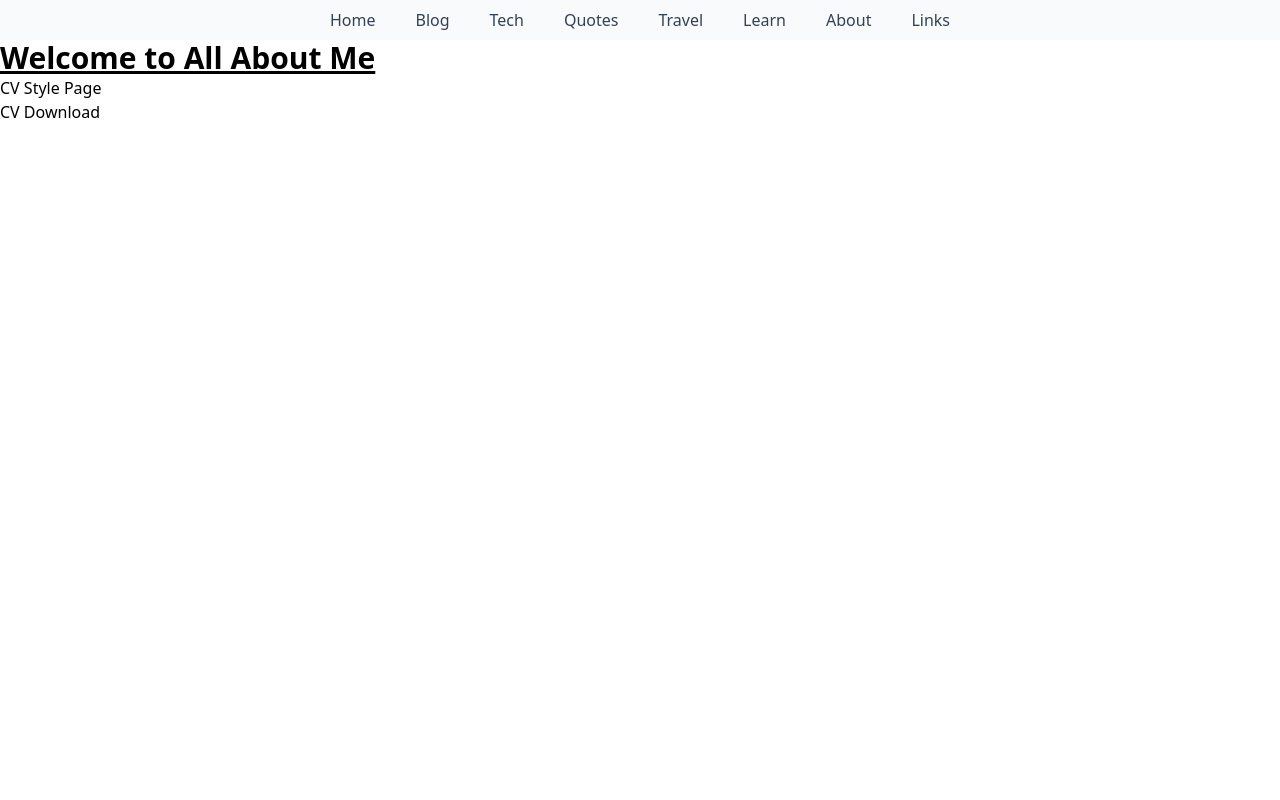
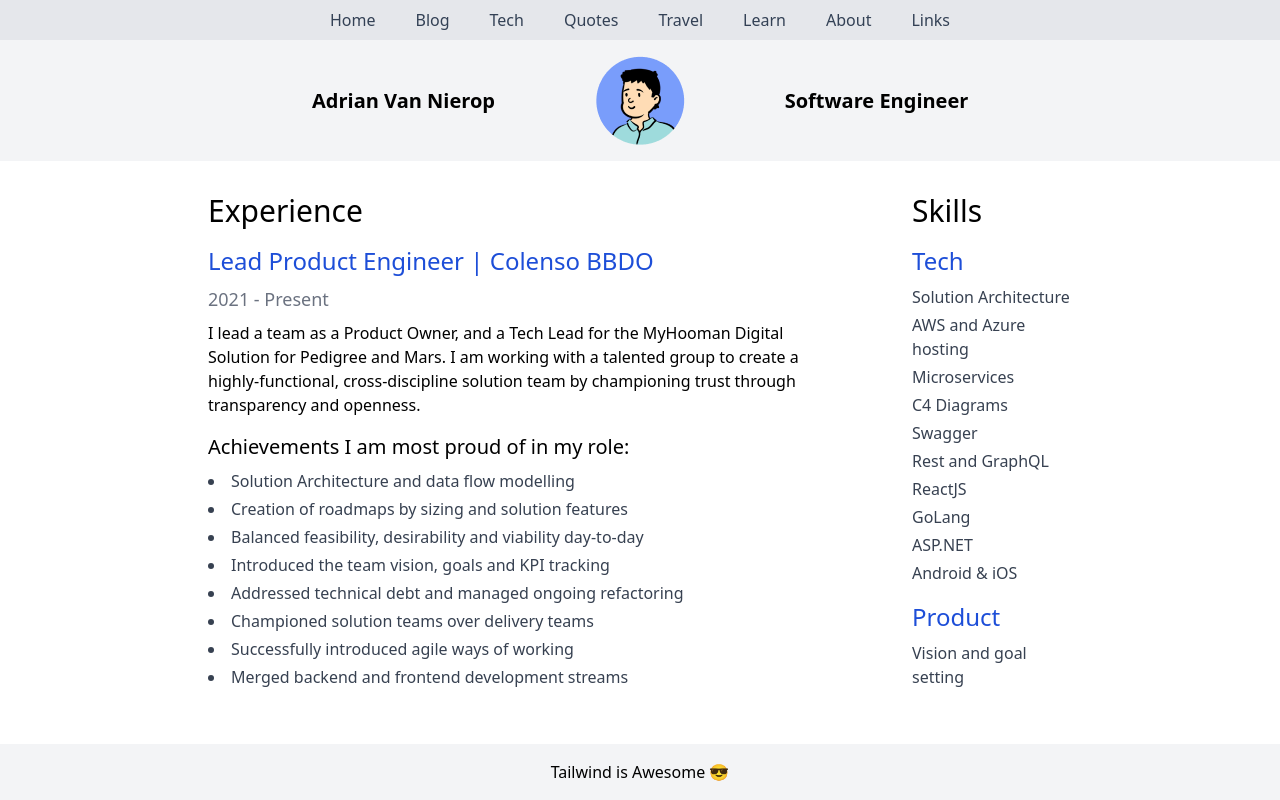
Before and after one commit to AdrianDevs/Ideas, a SvelteKit app: page / in a window 1280 px wide. Built offline with nearby package versions, Linux system fonts and the light colour scheme.

Commit message:
Created desktop view of CV

```diff
--- a/src/routes/+layout.svelte
+++ b/src/routes/+layout.svelte
@@ -13,9 +13,8 @@
 	];
 </script>
 
-<div class="flex flex-col">
-	<div class="collapse sm:visible">
-		<div class="flex min-w-640 justify-center space-x-4 bg-gray-50">
+<div class="flex h-screen flex-col">
+	<header class="collapse flex min-w-640 justify-center space-x-4 bg-gray-200 px-4 sm:visible">
 		{#each navItems as navItem (navItem.id)}
 			<a
 				href={navItem.url}
@@ -23,9 +22,44 @@
 				>{navItem.id}</a
 			>
 		{/each}
-		</div>
+	</header>
+	<main class="collapse flex-1 overflow-y-auto sm:visible">
 		<slot />
-	</div>
+	</main>
+
 	<div class="collapse xs:visible sm:collapse ">Too small</div>
 	<div class="visible xs:collapse">So smol</div>
+
+	<footer class="collapse bg-gray-100 py-4 text-center text-black sm:visible">
+		Tailwind is Awesome 😎
+	</footer>
 </div>
+
+<!-- <div>
+<div class="collapse sm:visible">Just right</div>
+<div class="collapse xs:visible sm:collapse ">Too small</div>
+<div class="visible xs:collapse">So smol</div>
+</div> -->
+
+<!-- <div class="flex flex-col h-screen">
+  <header class="py-5 bg-gray-700 text-white text-center">
+    Sticky Header and Footer with Tailwind
+  </header>
+  <main class="flex-1 overflow-y-auto p-5">
+    What is Lorem Ipsum? Lorem Ipsum is simply dummy text of the printing
+    and typesetting industry. Lorem Ipsum has been the industry's standard
+    dummy text ever since the 1500s, when an unknown printer took a galley
+    of type and scrambled it to make a type specimen book. It has survived
+    not only five centuries, but also the leap into electronic typesetting,
+    the 1914 translation by H. Rackham.
+  </main>
+  <footer class="py-5 bg-gray-700 text-center text-white">
+    Tailwind is Awesome 😎
+  </footer>
+</div> -->
+
+<!-- <div>
+  <header class="sticky top-0 z-50"></header>
+  <main class=relative></main>
+  <footer></footer>
+</div> -->
--- a/src/routes/+page.svelte
+++ b/src/routes/+page.svelte
@@ -1,10 +1,195 @@
+<script>
+	import me from '$lib/images/me.png';
+</script>
+
 <svelte:head>
 	<title>Home</title>
 	<meta name="description" content="A web-app all about me" />
 </svelte:head>
 
-<div>
-	<h1 class="text-3xl font-bold underline">Welcome to All About Me</h1>
-	<h2>CV Style Page</h2>
-	<h2>CV Download</h2>
-</div>
+<!-- <section class="flex-cols-3 mt-4 flex items-center justify-center justify-items-center gap-x-16">
+	<h1 class="justify-self-center">Adrian Van Nierop</h1>
+	<picture class="w-24 flex-none justify-self-center">
+		<img class="object-center" alt="profile of me" src={me} />
+	</picture>
+
+	<h1 class="justify-self-center">Software Engineer</h1>
+</section> -->
+
+<section class="flex-cols-3 flex justify-center gap-x-8 bg-gray-100 py-4">
+	<h1 class="w-320 flex-initial self-center text-center text-xl font-bold text-black">
+		Adrian Van Nierop
+	</h1>
+
+	<picture class="flex-none">
+		<img class="object-center" alt="profile of me" src={me} />
+	</picture>
+
+	<h1 class="w-320  flex-initial self-center text-center text-xl font-bold text-black">
+		Software Engineer
+	</h1>
+</section>
+
+<section class="flex-cols-2 mt-8 flex justify-center gap-x-16">
+	<div class="w-640 flex-initial space-y-2">
+		<h2 class="text-3xl">Experience</h2>
+
+		<div>
+			<h3 class="mt-4 mb-2 text-2xl text-blue-700">Lead Product Engineer | Colenso BBDO</h3>
+			<h5 class="mb-2 text-lg text-gray-500">2021 - Present</h5>
+			<p>
+				I lead a team as a Product Owner, and a Tech Lead for the MyHooman Digital Solution for
+				Pedigree and Mars. I am working with a talented group to create a highly-functional,
+				cross-discipline solution team by championing trust through transparency and openness.
+			</p>
+			<h4 class="mt-4 mb-2 text-xl">Achievements I am most proud of in my role:</h4>
+			<ul class="list-inside list-disc space-y-1 text-gray-700">
+				<li>Solution Architecture and data flow modelling</li>
+				<li>Creation of roadmaps by sizing and solution features</li>
+				<li>Balanced feasibility, desirability and viability day-to-day</li>
+				<li>Introduced the team vision, goals and KPI tracking</li>
+				<li>Addressed technical debt and managed ongoing refactoring</li>
+				<li>Championed solution teams over delivery teams</li>
+				<li>Successfully introduced agile ways of working</li>
+				<li>Merged backend and frontend development streams</li>
+				<li>Integrated UX and UI designers into the development team</li>
+				<li>Set a briefing standard for the solution team</li>
+				<li>Streamlined actioning user feedback</li>
+				<li>Set the standard for documentation using user stories</li>
+				<li>Introduced behaviour-driven development using Gherkin</li>
+				<li>Achieved ISO compliance in the team</li>
+				<li>Set a standard branching, testing and release strategy</li>
+				<li>Continuously mentored and upskilled team members</li>
+			</ul>
+		</div>
+
+		<div>
+			<h3 class="mt-4 mb-2 text-2xl text-blue-700">Digital Experience Analyst | ASB</h3>
+			<h5 class="mb-2text-lg text-gray-500">2020 - 2021</h5>
+			<p>
+				I’ve worked on allowing customers to personalise their online banking experience. I’ve
+				delivered business-critical products where downtime and errors were not an option. In this
+				role, I’ve learned how large enterprise companies run and what makes them tick.
+			</p>
+			<h4 class="mt-4 mb-2 text-xl">My day-to-day tasks in this role included:</h4>
+			<ul class="list-inside list-disc space-y-1 text-gray-700">
+				<li>Business requirements discovery</li>
+				<li>Prioritising a product backlog of features</li>
+				<li>Estimating delivery timelines</li>
+				<li>Running agile ceremonies for a team of developers & testers</li>
+				<li>
+					Working with wider feature teams on releases to ensure all standards and procedures were
+					followed
+				</li>
+			</ul>
+		</div>
+
+		<div>
+			<h3 class="mt-4 mb-2 text-2xl text-blue-700">Senior Product Owner and Team Lead | Rush</h3>
+			<h5 class="mb-2text-lg text-gray-500">2017 - 2020</h5>
+			<p>
+				I’ve worked with multidisciplinary teams on some of Z-Energy’s (NZ’s largest fuel company)
+				most innovative products – Sharetank and Pay-by-Plate.
+			</p>
+			<h4 class="mt-4 mb-2 text-xl">My achievements and tasks from this role include:</h4>
+			<ul class="list-inside list-disc space-y-1 text-gray-700">
+				<li>Delivered a multi-million dollar product with zero overtime</li>
+				<li>Solution and sized feature requests</li>
+				<li>Followed a build, measure, learn philosophy</li>
+				<li>Organised multiple product teams to work together</li>
+				<li>Sized, cost & created road maps for Z Energy products</li>
+				<li>Created delivery timelines</li>
+				<li>Practised an agile way of working & continuous delivery</li>
+				<li>Prioritised product features based on feasibility & user need</li>
+				<li>Client and stakeholder management</li>
+				<li>Mentored junior product owners</li>
+				<li>Set and tracked KPIs</li>
+			</ul>
+		</div>
+
+		<div>
+			<h3 class="mt-4 mb-2 text-2xl text-blue-700">Software Engineer to Team Lead | Rush</h3>
+			<h5 class="mb-2text-lg text-gray-500">2012 - 2017</h5>
+			<p>
+				I’ve progressed from a Junior Mobile Developer to a Team Lead. I went through the company's
+				start-up phase, where I was responsible for scoping, developing and delivering work,
+				teaching me the importance of strong product ownership.
+			</p>
+			<h4 class="mt-4 mb-2 text-xl">My achievements and tasks from this role include:</h4>
+			<ul class="list-inside list-disc space-y-1 text-gray-700">
+				<li>Worked with Google to build a digital swear jar</li>
+				<li>Worked with Google to build a mobility assistance app</li>
+				<li>
+					Worked on the AR app Monteiths Beer Hunter, where users could hunt for their best beer
+					match. This app was similar yet released before the Pokémon GO AR app.
+				</li>
+				<li>Developed native apps, web, AR, image detection & AI products.</li>
+			</ul>
+		</div>
+	</div>
+
+	<div class="w-160 flex-initial">
+		<h2 class="text-3xl">Skills</h2>
+
+		<h3 class="mt-4 mb-2 text-2xl text-blue-700">Tech</h3>
+		<ul class="list-inside list-none space-y-1 text-gray-700">
+			<li>Solution Architecture</li>
+			<li>AWS and Azure hosting</li>
+			<li>Microservices</li>
+			<li>C4 Diagrams</li>
+			<li>Swagger</li>
+			<li>Rest and GraphQL</li>
+			<li>ReactJS</li>
+			<li>GoLang</li>
+			<li>ASP.NET</li>
+			<li>Android & iOS</li>
+		</ul>
+
+		<h3 class="mt-4 mb-2 text-2xl text-blue-700">Product</h3>
+		<ul class="list-inside list-none space-y-1 text-gray-700">
+			<li>Vision and goal setting</li>
+			<li>Feature scoping</li>
+			<li>Feature road mapping</li>
+			<li>KPI setting and tracking</li>
+			<li>Design thinking</li>
+			<li>Human-centred design</li>
+			<li>User story mapping</li>
+			<li>Agile ways of working</li>
+			<li>Team leadership and Mentoring</li>
+			<li>Stakeholder management</li>
+		</ul>
+
+		<h3 class="mt-4 mb-2 text-2xl text-blue-700">Delivery</h3>
+		<ul class="list-inside list-none space-y-1 text-gray-700">
+			<li>Behaviour-driven development</li>
+			<li>Branching, Testing, and Delivery Strategies</li>
+			<li>CI/CD</li>
+		</ul>
+
+		<h3 class="mt-4 mb-2 text-2xl text-blue-700">Analytics</h3>
+		<ul class="list-inside list-none space-y-1 text-gray-700">
+			<li>Google Analytics</li>
+			<li>Google Tag Manager</li>
+			<li>Firebase Analytics</li>
+		</ul>
+
+		<h3 class="mt-4 mb-2 text-2xl text-blue-700">Tools</h3>
+		<ul class="list-inside list-none space-y-1 text-gray-700">
+			<li>Jira</li>
+			<li>Miro</li>
+			<li>Figma</li>
+			<li>Lucidchart</li>
+		</ul>
+
+		<h2 class="mt-4 mb-2 text-3xl">Hobbies</h2>
+		<p>
+			I enjoy swimming at new beaches and mountain biking when the weather is good. When it is
+			gloomy outside, I read historical & science fiction and catch up on tech and product blogs. I
+			like experimenting with new programming languages & frameworks and occasionally designing
+			spaceships in my head.
+		</p>
+
+		<h2 class="mt-4 mb-2 text-3xl">References</h2>
+		<p>Available upon request</p>
+	</div>
+</section>
--- a/tailwind.config.cjs
+++ b/tailwind.config.cjs
@@ -1,8 +1,13 @@
 /** @type {import('tailwindcss').Config} */
+const defaultTheme = require('tailwindcss/defaultTheme');
+
 module.exports = {
 	content: ['./src/**/*.{html,js,svelte,ts}'],
 	theme: {
 		extend: {
+			fontFamily: {
+				sans: ['Proxima Nova', ...defaultTheme.fontFamily.sans]
+			},
 			screens: {
 				xs: '320px', // => @media (min-width: 640px) { ... }
 				sm: '640px', // => @media (min-width: 640px) { ... }
@@ -15,6 +20,12 @@ module.exports = {
 			},
 			minWidth: {
 				640: '40em' // 1em = 16px => 40 = 640px
+			},
+			width: {
+				160: '10rem',
+				320: '20rem',
+				480: '30rem',
+				640: '40rem'
 			}
 		}
 	},
```
Also changed, not shown: src/lib/images/me.png (added). Lines whose indentation alone changed are shown as unchanged.
